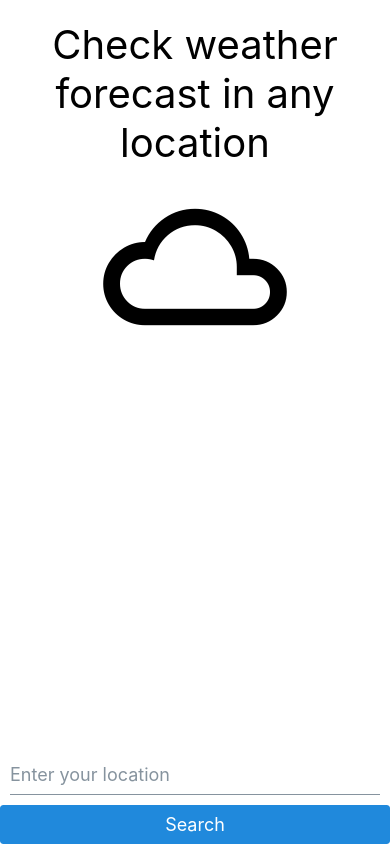
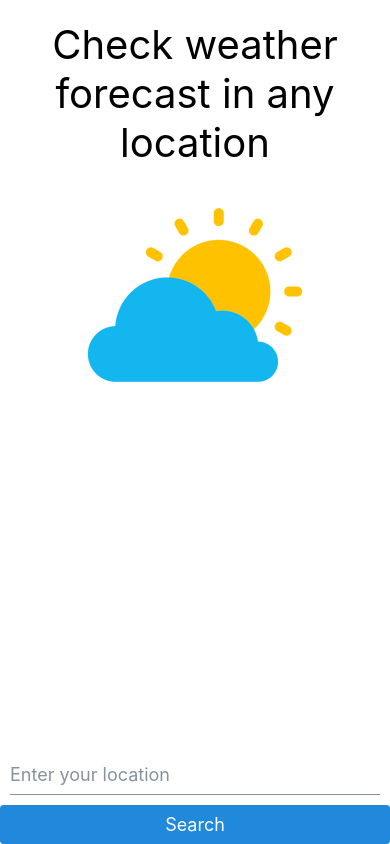
Before and after one commit to WojtekBoman/weatherApp, a React Native app: screen / in a window 390 px wide. Built offline with nearby package versions, Linux system fonts and the light colour scheme.

Commit message:
Change icons and photos to info windows

```diff
--- a/app/components/ErrorInfo.js
+++ b/app/components/ErrorInfo.js
@@ -1,6 +1,6 @@
 import React from 'react';
 import { View, Text, StyleSheet } from 'react-native';
-import { MaterialIcons } from "@expo/vector-icons";
+import { FontAwesome5 } from "@expo/vector-icons";
 import { colors, icons, infoWindow,typography } from '../styles';
 
 const ErrorInfo = () => {
@@ -9,7 +9,7 @@ const ErrorInfo = () => {
         <Text style={styles.title}>
           No forecast found for this location
         </Text>
-        <MaterialIcons name="error" size={icons.infoIconSize} color={colors.red} />
+        <FontAwesome5 name="sad-cry" size={icons.infoIconSize} color={colors.blue} />
       </View>
     )
 }
--- a/app/components/WelcomeInfo.js
+++ b/app/components/WelcomeInfo.js
@@ -1,13 +1,13 @@
 import React from "react";
 import { View, Text, StyleSheet } from "react-native";
-import { MaterialCommunityIcons } from "@expo/vector-icons";
-import { typography, icons, infoWindow } from "../styles";
+import { typography, infoWindow } from "../styles";
+import { Image } from "react-native";
 
 const WelcomeInfo = () => {
   return (
     <View style={styles.infoWindow}>
       <Text style={styles.title}>Check weather forecast in any location</Text>
-      <MaterialCommunityIcons name="weather-cloudy" size={icons.infoIconSize} />
+      <Image source={require('../img/weather.png')} />
     </View>
   );
 };
--- a/app/styles/colors.js
+++ b/app/styles/colors.js
@@ -2,5 +2,6 @@
 export const colors = {
     white: "#FFF",
     black: "#000",
-    red:"rgb(230, 0, 0)"
+    red:"rgb(230, 0, 0)",
+    blue:"rgb(0, 153, 255)"
 }
```
Also changed, not shown: app/img/weather.png (added).
